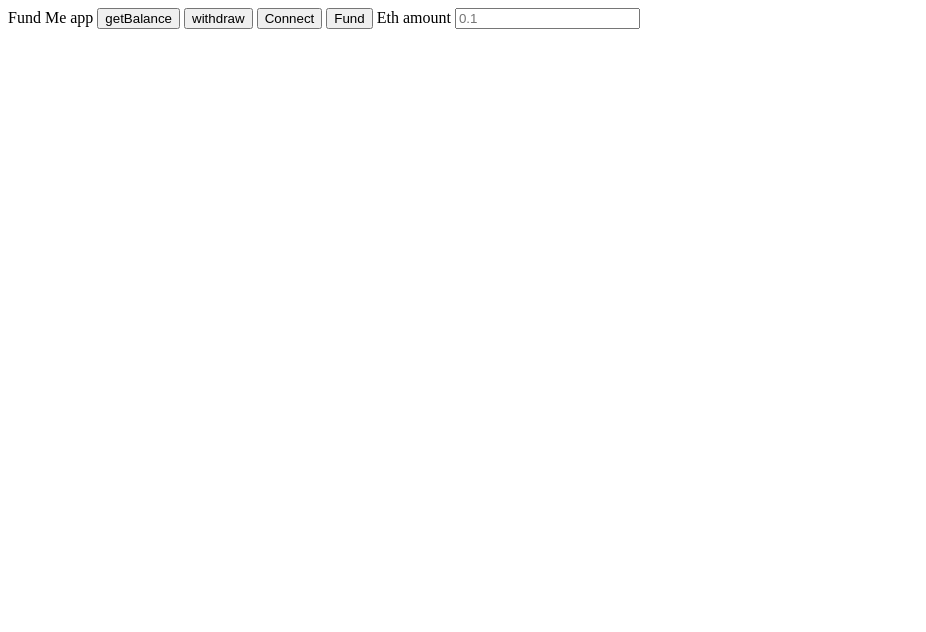
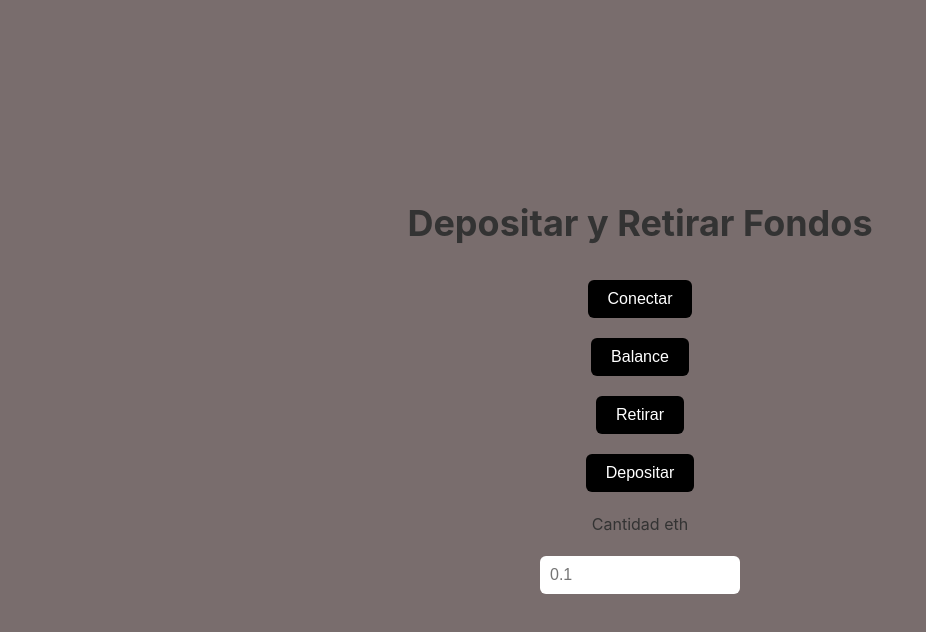
Before and after one commit to Inurria979/frontend--fcc, a website with bundled scripts: page index.html in a window 1280 px wide. Shown: the whole page, without its empty margins (0-926 px from the left). Built offline with nearby package versions, Linux system fonts and the light colour scheme.

Commit message:
Add styles

```diff
--- a/index.html
+++ b/index.html
@@ -2,16 +2,17 @@
 <html lang="en">
 <head>
     <title>Fund Me app</title>
+    <link rel="stylesheet" href="./styles.css">
 </head>
 <body>
-    Fund Me app
+    <h1>Depositar y Retirar Fondos</h1>
+    <button id="connectButton"> Conectar </button>
     <script src = "./index.js" type="module">
     </script>
-    <button id="balanceButton">getBalance</button>
-    <button id="withdrawButton">withdraw</button>
-    <button id ="connectButton"> Connect </button>
-    <button id="fundButton"> Fund</button>
-    <label for="fund">Eth amount</label>
+    <button id="balanceButton">Balance</button>
+    <button id="withdrawButton"> Retirar </button>
+    <button id="fundButton">Depositar</button>
+    <label for="fund">Cantidad eth</label>
     <input id="ethAmount" placeholder="0.1"></input>
 </body>
 </html>
--- a/index.js
+++ b/index.js
@@ -21,7 +21,8 @@ withdrawButton.onclick = withdraw
 async function connect() {
   if (typeof window.ethereum !== "undefined") {
     await window.ethereum.request({ method: "eth_requestAccounts" })
-    connectButton.innerHTML = "Connected!"
+    connectButton.innerHTML = "Conectado!"
+    alert("Conectado")
   } else {
     connectButton.innerHTML = "Please install metamask"
   }
@@ -46,6 +47,7 @@ async function fund() {
       //listen for the tx tp be mined
       //listen for an event <- we have not learned about yet
       await listenForTransactionMine(transactionResponse, provider)
+      alert("Transación finalizada")
       console.log("Done!")
     } catch (error) {
       console.log(error)
@@ -58,6 +60,7 @@ async function getBalance() {
     const provider = new ethers.providers.Web3Provider(window.ethereum)
     const balance = await provider.getBalance(contractAddress)
     console.log("The balance is", ethers.utils.formatEther(balance))
+    alert(`El balance es ${ethers.utils.formatEther(balance)} `)
   }
 }
 //withdraw
@@ -70,6 +73,7 @@ async function withdraw() {
     try{
         const transacitionResponse = await contract.withdraw()
         await listenForTransactionMine(transacitionResponse, provider)
+        alert("Transacion Realizada")
     }catch(error){
         console.log(error)
     }
--- /dev/null
+++ b/styles.css
@@ -0,0 +1,75 @@
+/* resetear estilos por defecto */
+* {
+    margin: 0;
+    padding: 0;
+    box-sizing: border-box;
+}
+
+/* estilo para todo el cuerpo de la página */
+body {
+    font-family: -apple-system, BlinkMacSystemFont, "Segoe UI", Roboto, Helvetica, Arial, sans-serif;
+    font-size: 16px;
+    line-height: 1.5;
+    color: #333;
+    background-color: #796d6d;
+    display: flex;
+    flex-direction: column;
+    justify-content: center;
+    align-items: center;
+    height: 100vh;
+}
+
+/* estilo para los botones */
+button {
+    padding: 10px 20px;
+    border: none;
+    border-radius: 6px;
+    font-size: 16px;
+    color: #fff;
+    background-color: #98b0c9;
+    cursor: pointer;
+    margin: 10px;
+}
+
+/* estilo para el input y label */
+label {
+    display: block;
+    margin: 10px;
+}
+
+input {
+    padding: 10px;
+    border: none;
+    border-radius: 6px;
+    font-size: 16px;
+    color: #333;
+    background-color: #fff;
+    margin: 10px;
+    width: 200px;
+}
+
+/* estilo para el título */
+h1 {
+    font-size: 36px;
+    margin-bottom: 20px;
+}
+
+/* estilo para el botón de "Connect" */
+#connectButton {
+    background-color: #000000;
+}
+
+/* estilo para el botón de "getBalance" */
+#balanceButton {
+    background-color: #000000;
+}
+
+/* estilo para el botón de "withdraw" */
+#withdrawButton {
+    background-color: #000000;
+}
+
+/* estilo para el botón de "Fund" */
+#fundButton {
+    background-color: #000000;
+}
```
